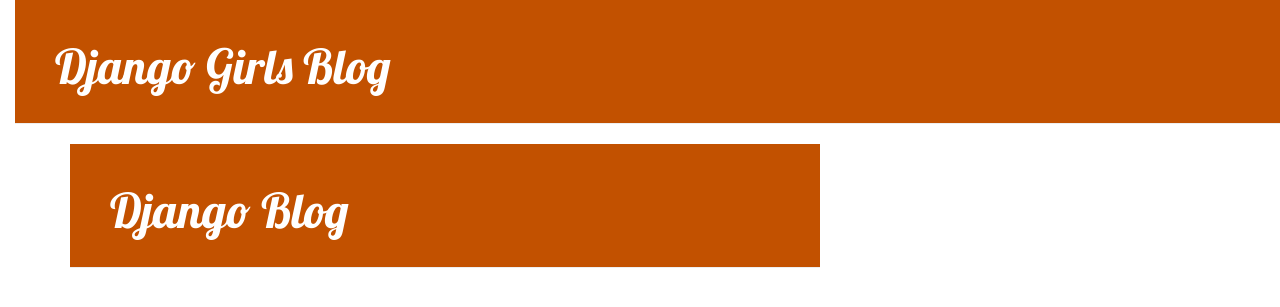
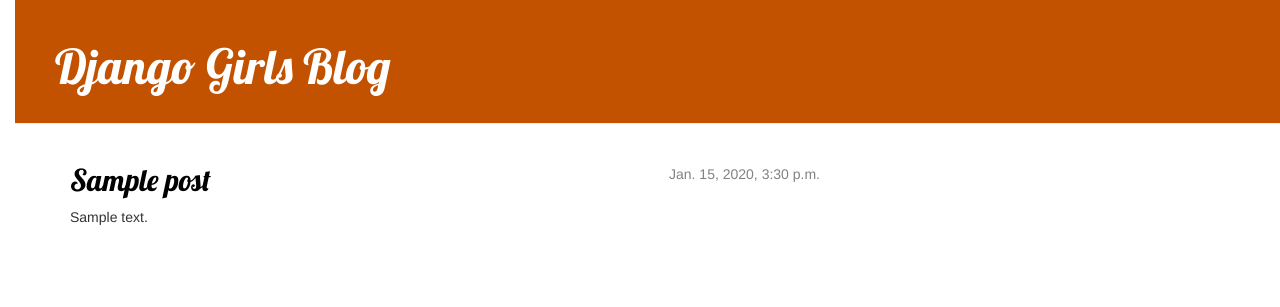
Before and after one commit to SacshamAgrawal/my-first-blog, a Django app: page / in a window 1280 px wide. Shown: the top 307 px of the page. Run offline with Django 3.2, Linux system fonts and the light colour scheme; tables that the repository leaves empty hold one stand-in row (values such as "Sample post"); some libraries are stand-ins or nearby versions.

Commit message:
final push

```diff
--- a/blog/static/css/blog.css
+++ b/blog/static/css/blog.css
@@ -26,6 +26,7 @@
 }
 
 .date {
+    float: right;
     color: #828282;
 }
 
--- a/blog/templates/blog/base.html
+++ b/blog/templates/blog/base.html
@@ -1,13 +1,22 @@
 <!DOCTYPE html>
+
+{% load static %}
 <html>
     <head>
-	<title>2nd page</title>
+        <title>First blog</title>
+        <link rel="stylesheet" href="//maxcdn.bootstrapcdn.com/bootstrap/3.2.0/css/bootstrap.min.css">
+        <link rel="stylesheet" href="//maxcdn.bootstrapcdn.com/bootstrap/3.2.0/css/bootstrap-theme.min.css">
+        <link href='//fonts.googleapis.com/css?family=Lobster&subset=latin,latin-ext' rel='stylesheet' type='text/css'>
+        <link rel="stylesheet" href="{% static 'css/blog.css' %}">
     </head>
     <body>
-	<body>
         <div class="page-header">
+            {% if user.is_authenticated %}
+                <a href="{% url 'post_new' %}" class="top-menu"><span class="glyphicon glyphicon-plus"></span></a>
+            {% endif %}
             <h1><a href="/">Django Girls Blog</a></h1>
         </div>
+
         <div class="content container">
             <div class="row">
                 <div class="col-md-8">
@@ -17,5 +26,4 @@
             </div>
         </div>
     </body>
-</body>
 </html>
--- a/blog/templates/blog/post_list.html
+++ b/blog/templates/blog/post_list.html
@@ -1,25 +1,8 @@
+{% extends 'blog/base.html' %}
 
-<!DOCTYPE html>
-{% extends 'blog/base.html' %}
 {% block content %}
-{% load static %}
-<html>
-    <head>
-        <title>Django Girls blog</title>
-        <link rel="stylesheet" href="//maxcdn.bootstrapcdn.com/bootstrap/3.2.0/css/bootstrap.min.css">
-        <link rel="stylesheet" href="//maxcdn.bootstrapcdn.com/bootstrap/3.2.0/css/bootstrap-theme.min.css">
-        <link href='//fonts.googleapis.com/css?family=Lobster&subset=latin,latin-ext' rel='stylesheet' type='text/css'>
-        <link rel="stylesheet" href="{% static 'css/blog.css' %}">
-    </head>
-    <body>
-        <div class="page-header">
-            <h1><a href="/">Django Blog</a></h1>
-        </div>
-
-        <div class="content container">
-            <div class="row">
-                <div class="col-md-8">
     {% for post in posts %}
+  		{% if post.published_date %}
 	        <div class="post">
 	            <div class="date">
 	                {{ post.published_date }}
@@ -27,11 +10,6 @@
 	            <h2><a href="{% url 'post_detail' pk=post.pk %}">{{ post.title }}</a></h2>
 	            <p>{{ post.text|linebreaksbr }}</p>
 	        </div>
+	    {% endif %}
     {% endfor %}
-
-                </div>
-            </div>
-        </div>
-    </body>
-</html>
 {% endblock %}
--- a/blog/urls.py
+++ b/blog/urls.py
@@ -4,4 +4,6 @@
 urlpatterns = [
     path('', views.post_list, name='post_list'),
     path('post/<int:pk>/', views.post_detail, name='post_detail'),
+    path('post/new/',views.post_new,name='post_new'),
+    path('post/<int:pk>/edit/', views.post_edit, name='post_edit'),
 ]
--- a/blog/views.py
+++ b/blog/views.py
@@ -1,12 +1,40 @@
-from django.shortcuts import render,get_object_or_404
+from django.shortcuts import render,get_object_or_404,redirect
 from .models import Post
 from django.utils import timezone
+from .forms import PostForm
 
 # Create your views here.
 def post_list(request):
-	posts=Post.objects.filter(published_date__lte=timezone.now()).order_by('published_date')
+	posts=Post.objects.all()
 	return render(request,'blog/post_list.html',{'posts':posts})
 
 def post_detail(request,pk):
-	post=get_object_or_404(Post,pk)
+	post=get_object_or_404(Post,pk=pk)
 	return render(request, 'blog/post_detail.html', {'post': post})
+
+def post_new(request):
+	if(request.method=='POST'):
+		form = PostForm(request.POST)
+		if form.is_valid():
+			post=form.save(commit=False)
+			post.author=request.user
+			post.published_date=timezone.now()
+			post.save()
+			return redirect("post_detail",pk=post.pk)
+	else:
+		form=PostForm();
+	return render(request, 'blog/post_edit.html', {'form': form})
+
+def post_edit(request, pk):
+    post = get_object_or_404(Post, pk=pk)
+    if request.method == "POST":
+        form = PostForm(request.POST, instance=post)
+        if form.is_valid():
+            post = form.save(commit=False)
+            post.author = request.user
+            post.published_date = timezone.now()
+            post.save()
+            return redirect('post_detail', pk=post.pk)
+    else:
+        form = PostForm(instance=post)
+    return render(request, 'blog/post_edit.html', {'form': form})
```
Also changed, not shown: blog/forms.py (added, +9 -0 lines), blog/templates/blog/post_detail.html (added, +15 -0 lines), blog/templates/blog/post_edit.html (added, +9 -0 lines). Lines whose indentation alone changed are shown as unchanged.
